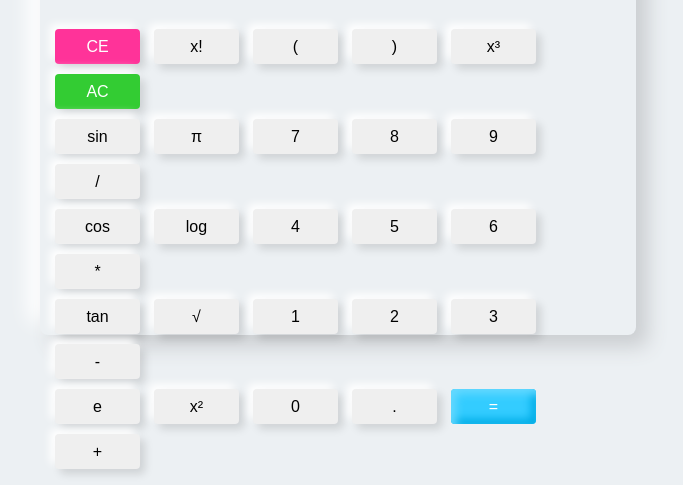
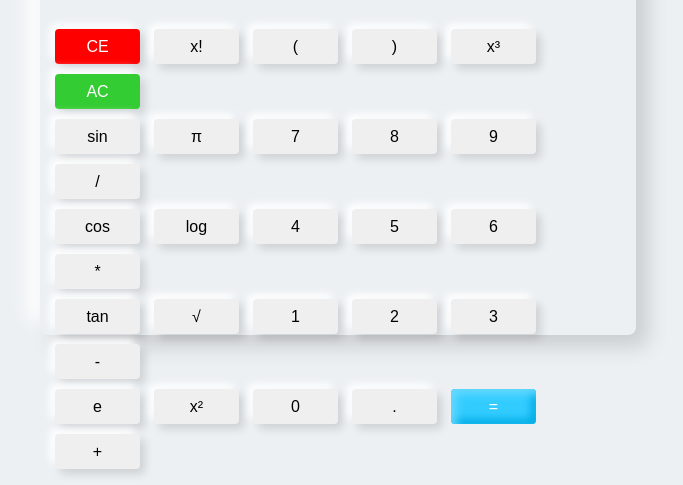
Before and after one commit to prakharpratap123/Scientific-Calculator, a plain HTML site: page index.html in a window 1280 px wide. Shown: the part 315-800 px from the top of the page, without its empty margins (302-985 px from the left). Drawn offline with Linux system fonts and the light colour scheme.

Commit message:
CE background updated

```diff
--- a/style.css
+++ b/style.css
@@ -64,7 +64,8 @@ body {
 }
 
 #ce {
-  background: #ff3399;
+  /* background: #ff3399; */
+  background: red;
   color: #fff;
 }
 
```
